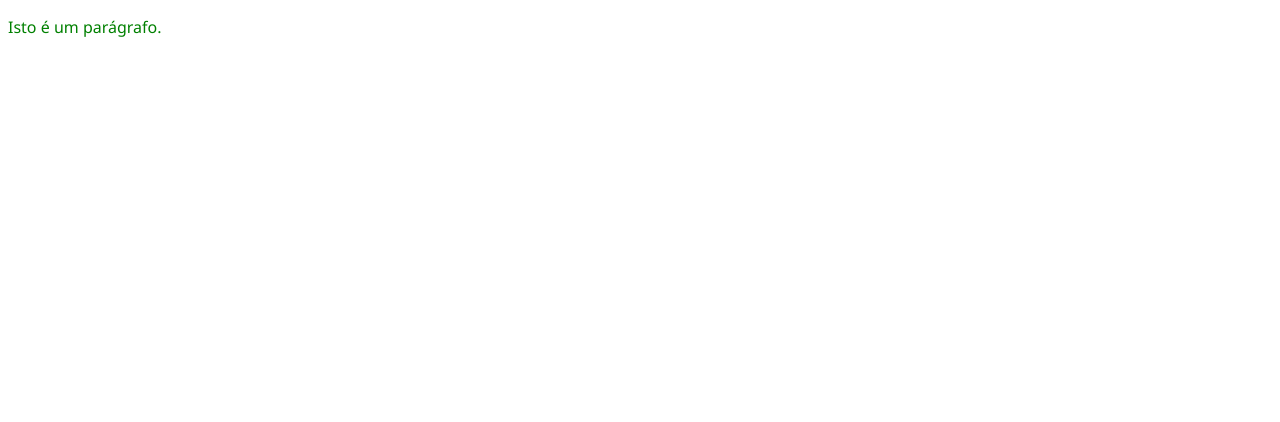
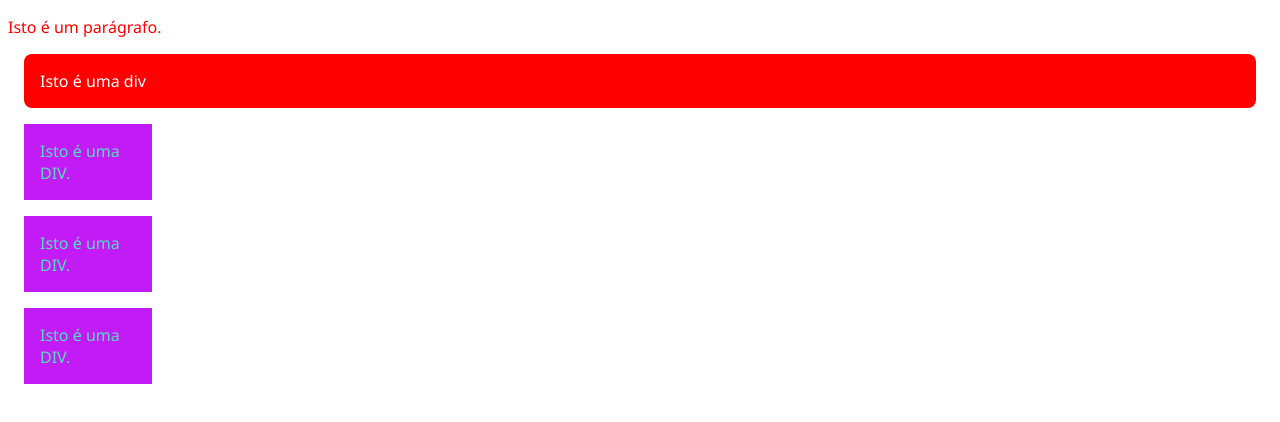
Before and after one commit to yallisin/pbr-diw-4963101-exemplo-01, a plain HTML site: page index.html in a window 1280 px wide. Drawn offline with Linux system fonts and the light colour scheme.

Commit message:
Mudanças no CSS

```diff
--- a/index.html
+++ b/index.html
@@ -5,12 +5,42 @@
     <title>Exemplo 01</title>
     <meta charset="utf-8">
     <link rel="stylesheet" href="estilo.css">
+    <style>
+        p {
+            color: blue;
+        }
+
+        div {
+            margin: 1rem;
+        }
+
+        #primeira-div {
+            color: white;
+            background-color: red;
+            padding: 1rem;
+            border-radius: .5rem;
+        }
+
+        .item {
+            color: #53e0c2;
+            background-color: #c21bf5;
+            padding: 1rem;
+            width: 6rem;
+        }
+
+    </style>
 </head>
 
 <body>
-    <p>
+    <p style="color: red;">
         Isto é um parágrafo.
     </p>
+
+    <div id="primeira-div">Isto é uma div</div>
+
+    <div class="item">Isto é uma DIV.</div>
+    <div class="item">Isto é uma DIV.</div>
+    <div class="item">Isto é uma DIV.</div>
 </body>
 
 </html>
```
Also changed, not shown: estilo.css (line endings or trailing spaces).
